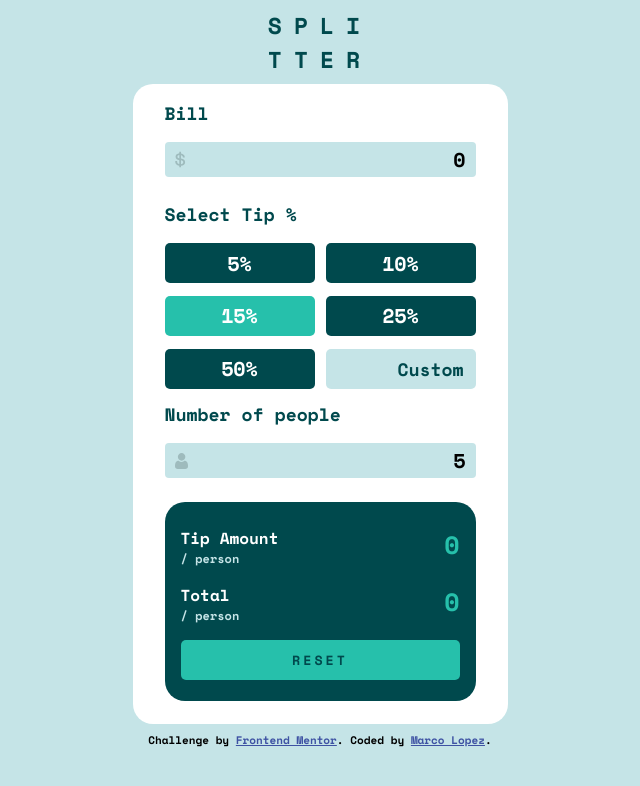
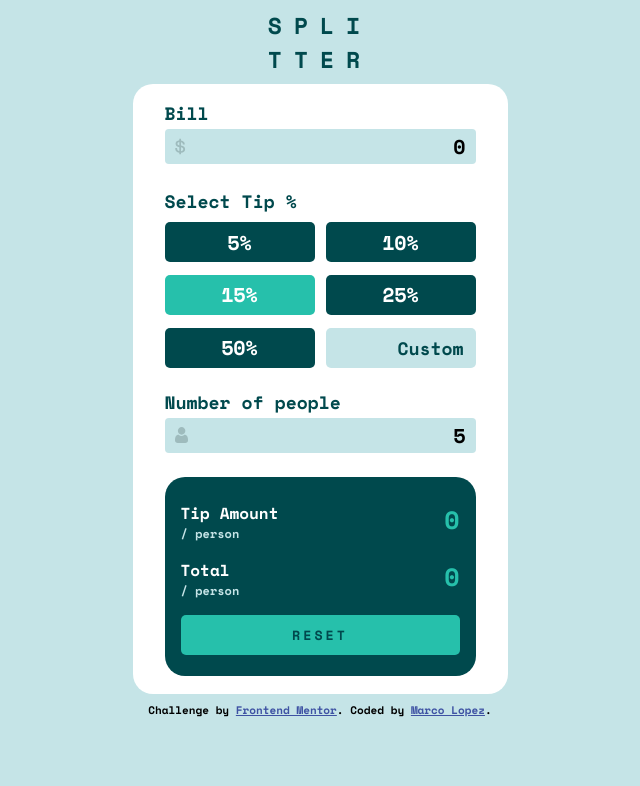
Before and after one commit to Markevo5150/Tip-Calculator-App, a React (Vite) app: page / in a window 1280 px wide. Shown: the top 786 px of the page, without its empty margins (320-960 px from the left). Built offline with nearby package versions, Linux system fonts and the light colour scheme.

Commit message:
styles almost done

```diff
--- a/src/App.scss
+++ b/src/App.scss
@@ -15,7 +15,7 @@
 .calculator-container {
   background: var(--White);
   border-radius: 20px;
-  height: 640px;
+  height: 610px;
   padding: 2rem;
   display: flex;
   flex-direction: column;
@@ -36,7 +36,7 @@ label {
 .buttons__legend {
   font-size: 18px;
   color: var(--VeryDarkCyan);
-  margin-bottom: 1rem;
+  margin-bottom: 0.5rem;
 }
 .row {
   display: flex;
@@ -44,7 +44,7 @@ label {
 }
 
 .buttons {
-  margin-bottom: 1rem;
+  margin-bottom: 1.5rem;
   border: none;
 }
 .buttons__input {
@@ -74,6 +74,7 @@ label {
 }
 .inputs-section__people-label {
   margin-top: -1rem;
+  margin-bottom: 0;
 }
 .error {
   border: 3px solid red;
@@ -124,5 +125,9 @@ label {
   letter-spacing: 3px;
   color: var(--VeryDarkCyan);
   font-weight: var(--normalFont);
-  cursor: pointer;
+  &:hover {
+    cursor: pointer;
+    background: var(--LightGrayishCyan);
+  }
 }
+/*------------------Desktop View----------------------*/
--- a/src/components/Button/Button.scss
+++ b/src/components/Button/Button.scss
@@ -16,9 +16,17 @@
 .btn--VeryDarkCyan {
   background: var(--VeryDarkCyan);
   color: var(--White);
+  &:hover {
+    background: var(--LightGrayishCyan);
+    color: var(--VeryDarkCyan);
+  }
 }
 
 .btn--StrongCyan {
   background: var(--StrongCyan);
   color: var(--White);
+  &:hover {
+    background: var(--VeryDarkCyan);
+    color: var(--LightGrayishCyan);
+  }
 }
--- a/src/styles/mixins.scss
+++ b/src/styles/mixins.scss
@@ -1,6 +1,6 @@
 @mixin inputs($icon) {
   margin-bottom: 1.5rem;
-  margin-top: 1rem;
+  margin-top: 0.2rem;
   height: 35px;
   border: none;
   text-align: right;
```
